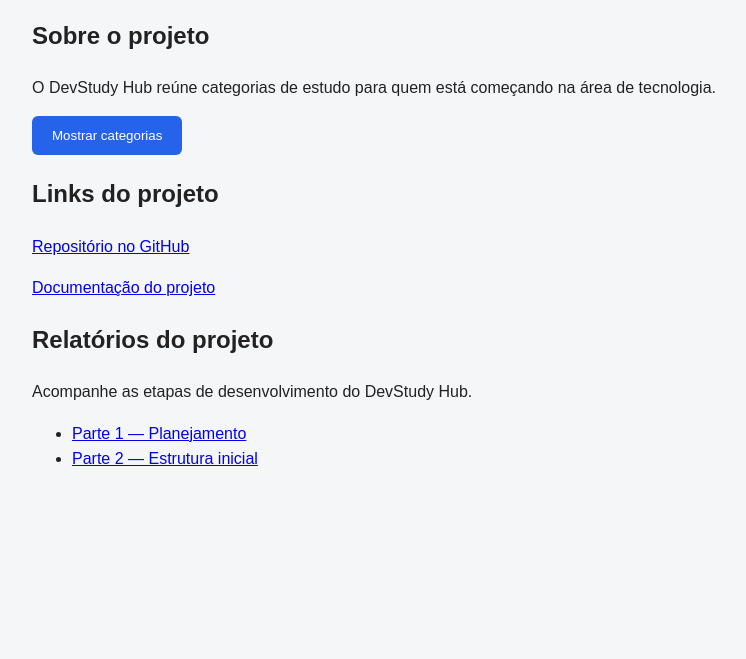
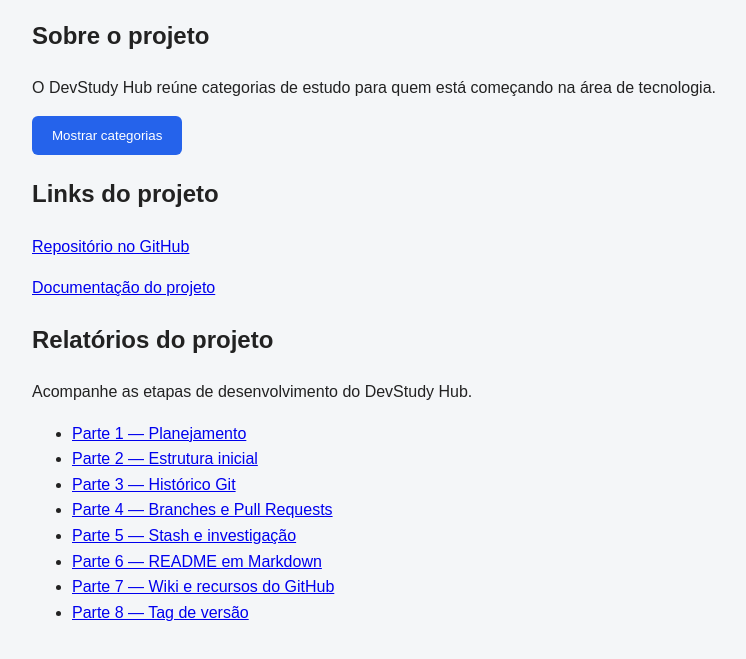
Before and after one commit to mateusvsaraujo2-Slyter/devstudy-hub, a plain HTML site: page docs/index.html in a window 1280 px wide. Shown: the part 203-862 px from the top of the page, without its empty margins (208-954 px from the left). Before the commit the page ends 800 px from the top, so only its background shows below. Drawn offline with Linux system fonts and the light colour scheme.

Commit message:
Adiciona links dos relatorio 3 a 8 na página

```diff
--- a/docs/index.html
+++ b/docs/index.html
@@ -98,6 +98,40 @@
                 Parte 2 — Estrutura inicial
             </a>
         </li>
+
+
+<li>
+  <a href="https://github.com/mateusvsaraujo2-Slyter/devstudy-hub/blob/main/docs/relatorios/03-historico-git.md">
+    Parte 3 — Histórico Git
+  </a>
+</li>
+<li>
+  <a href="https://github.com/mateusvsaraujo2-Slyter/devstudy-hub/blob/main/docs/relatorios/04-branches-pull-requests.md">
+    Parte 4 — Branches e Pull Requests
+  </a>
+</li>
+<li>
+  <a href="https://github.com/mateusvsaraujo2-Slyter/devstudy-hub/blob/main/docs/relatorios/05-stash-investigacao.md">
+    Parte 5 — Stash e investigação
+  </a>
+</li>
+<li>
+  <a href="https://github.com/mateusvsaraujo2-Slyter/devstudy-hub/blob/main/docs/relatorios/06-readme.md">
+    Parte 6 — README em Markdown
+  </a>
+</li>
+<li>
+  <a href="https://github.com/mateusvsaraujo2-Slyter/devstudy-hub/blob/main/docs/relatorios/07-wiki-recursos-github.md">
+    Parte 7 — Wiki e recursos do GitHub
+  </a>
+</li>
+<li>
+  <a href="https://github.com/mateusvsaraujo2-Slyter/devstudy-hub/blob/main/docs/relatorios/08-tag-versao.md">
+    Parte 8 — Tag de versão
+  </a>
+</li>
+
+
     </ul>
 </section>
 
```
